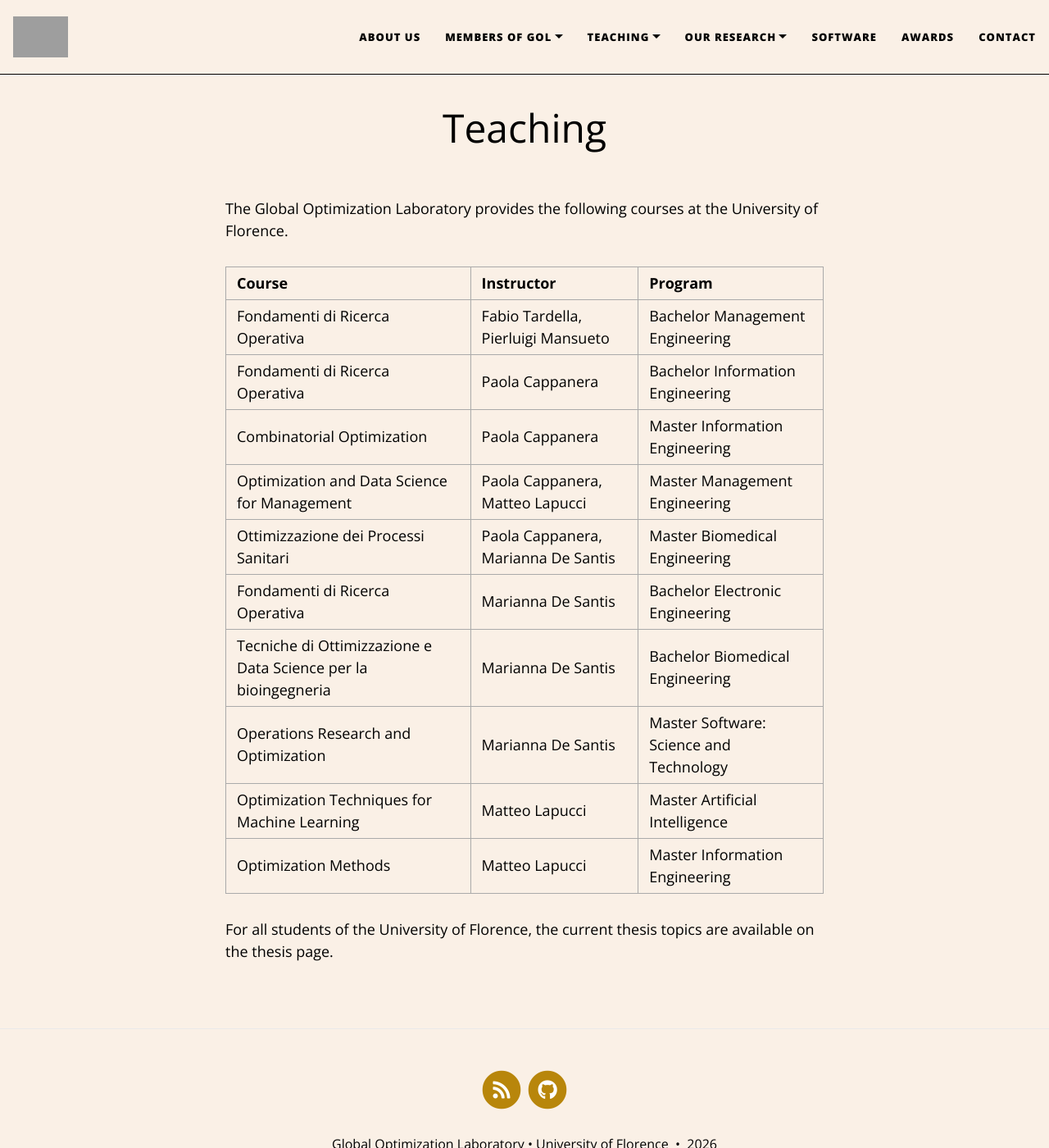
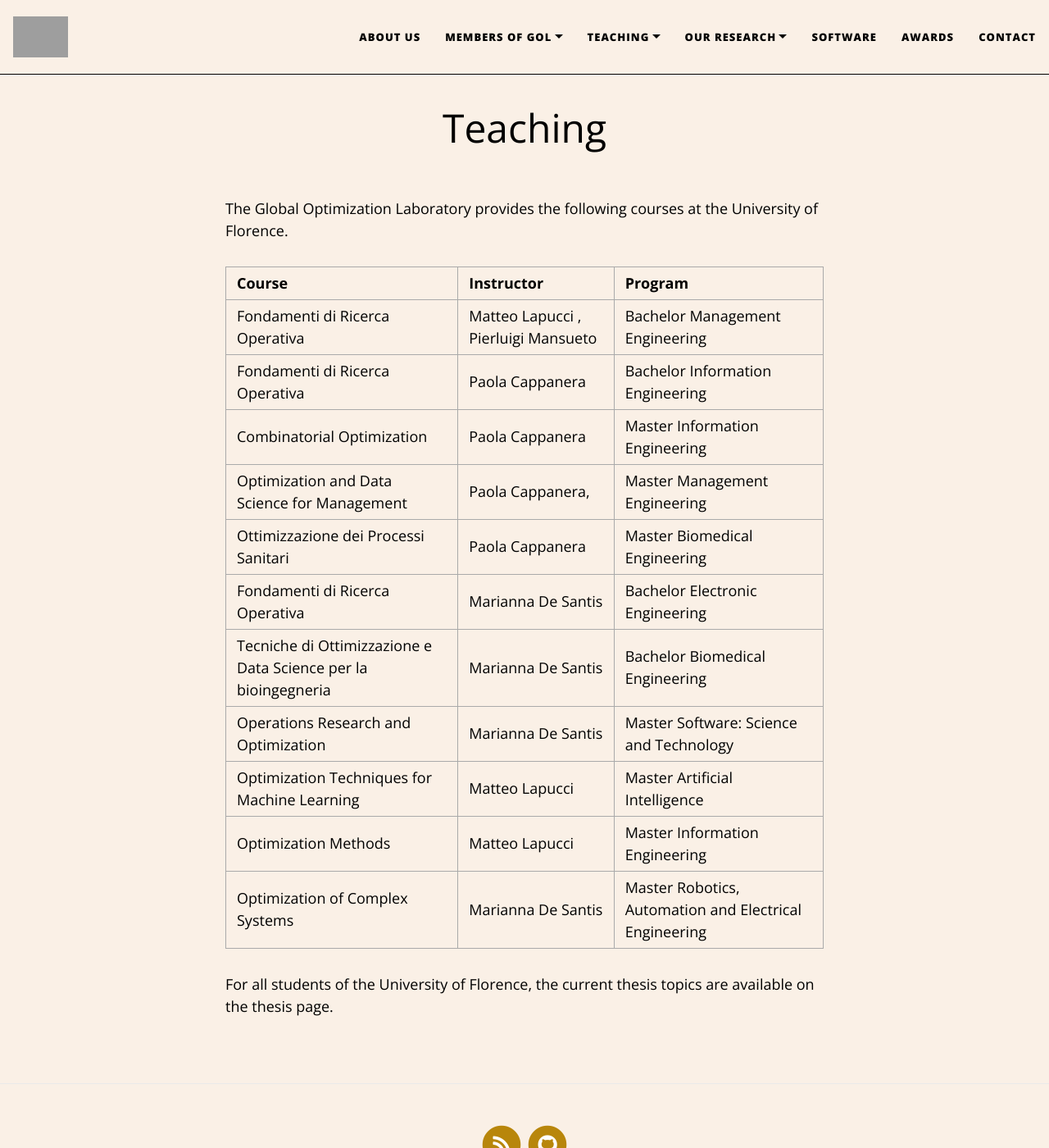
Before and after one commit to GOL-UniFI/GOL-UniFI.github.io, a Jekyll site: the page built from pages/courses.md, in a window 1280 px wide and 1400 px high. Shown: the whole window at 82% size. Built offline with Jekyll 4.4.1, drawn with Linux system fonts in a browser that asks for light colours; nearby versions of some CDN libraries; grey boxes are pictures that could not be loaded.

Commit message:
Update course instructors in courses.md

```diff
--- a/pages/courses.md
+++ b/pages/courses.md
@@ -8,15 +8,16 @@ The Global Optimization Laboratory provides the following courses at the Univers
 
 |Course | Instructor | Program |
 | --- | --- | --- |
-| Fondamenti di Ricerca Operativa | [Fabio Tardella](https://cercachi.unifi.it/p-doc2-0-0-A-3f2c36293b3030.html){:target="_blank"}, [Pierluigi Mansueto](/pages/pierluigi_mansueto/) | Bachelor Management Engineering |
+| Fondamenti di Ricerca Operativa |  [Matteo Lapucci](https://cercachi.unifi.it/p-doc2-0-0-A-3f2c342a3b2f31.html){:target="_blank"} , [Pierluigi Mansueto](/pages/pierluigi_mansueto/){:target="_blank"}  | Bachelor Management Engineering |
 | Fondamenti di Ricerca Operativa | [Paola Cappanera](https://cercachi.unifi.it/p-doc2-0-0-A-3f2a3d32372a2a.html){:target="_blank"} | Bachelor Information Engineering |
 | Combinatorial Optimization | [Paola Cappanera](https://cercachi.unifi.it/p-doc2-0-0-A-3f2a3d32372a2a.html){:target="_blank"} | Master Information Engineering |
-| Optimization and Data Science for Management | [Paola Cappanera](https://cercachi.unifi.it/p-doc2-0-0-A-3f2a3d32372a2a.html){:target="_blank"}, [Matteo Lapucci](https://cercachi.unifi.it/p-doc2-0-0-A-3f2c342a3b2f31.html){:target="_blank"} | Master Management Engineering |
-| Ottimizzazione dei Processi Sanitari | [Paola Cappanera](https://cercachi.unifi.it/p-doc2-0-0-A-3f2a3d32372a2a.html){:target="_blank"}, [Marianna De Santis](https://cercachi.unifi.it/p-doc2-0-0-A-3f2c372f3a2e2a-0.html){:target="_blank"} | Master Biomedical Engineering |
+| Optimization and Data Science for Management | [Paola Cappanera](https://cercachi.unifi.it/p-doc2-0-0-A-3f2a3d32372a2a.html){:target="_blank"}, | Master Management Engineering |
+| Ottimizzazione dei Processi Sanitari | [Paola Cappanera](https://cercachi.unifi.it/p-doc2-0-0-A-3f2a3d32372a2a.html){:target="_blank"}| Master Biomedical Engineering |
 | Fondamenti di Ricerca Operativa | [Marianna De Santis](https://cercachi.unifi.it/p-doc2-0-0-A-3f2c372f3a2e2a-0.html){:target="_blank"} | Bachelor Electronic Engineering |
 | Tecniche di Ottimizzazione e Data Science per la bioingegneria | [Marianna De Santis](https://cercachi.unifi.it/p-doc2-0-0-A-3f2c372f3a2e2a-0.html){:target="_blank"} | Bachelor Biomedical Engineering |
 | Operations Research and Optimization | [Marianna De Santis](https://cercachi.unifi.it/p-doc2-0-0-A-3f2c372f3a2e2a-0.html){:target="_blank"} | Master Software: Science and Technology |
 | Optimization Techniques for Machine Learning | [Matteo Lapucci](https://cercachi.unifi.it/p-doc2-0-0-A-3f2c342a3b2f31.html){:target="_blank"}| Master Artificial Intelligence  |
 | Optimization Methods | [Matteo Lapucci](https://cercachi.unifi.it/p-doc2-0-0-A-3f2c342a3b2f31.html){:target="_blank"}| Master Information Engineering |
+| Optimization of Complex Systems |  [Marianna De Santis](https://cercachi.unifi.it/p-doc2-0-0-A-3f2c372f3a2e2a-0.html){:target="_blank"} | Master Robotics, Automation and Electrical Engineering |
 
 For all students of the University of Florence, the current thesis topics are available on the [thesis]({{ site.baseurl }}{% link pages/theses.md %}) page.
```
